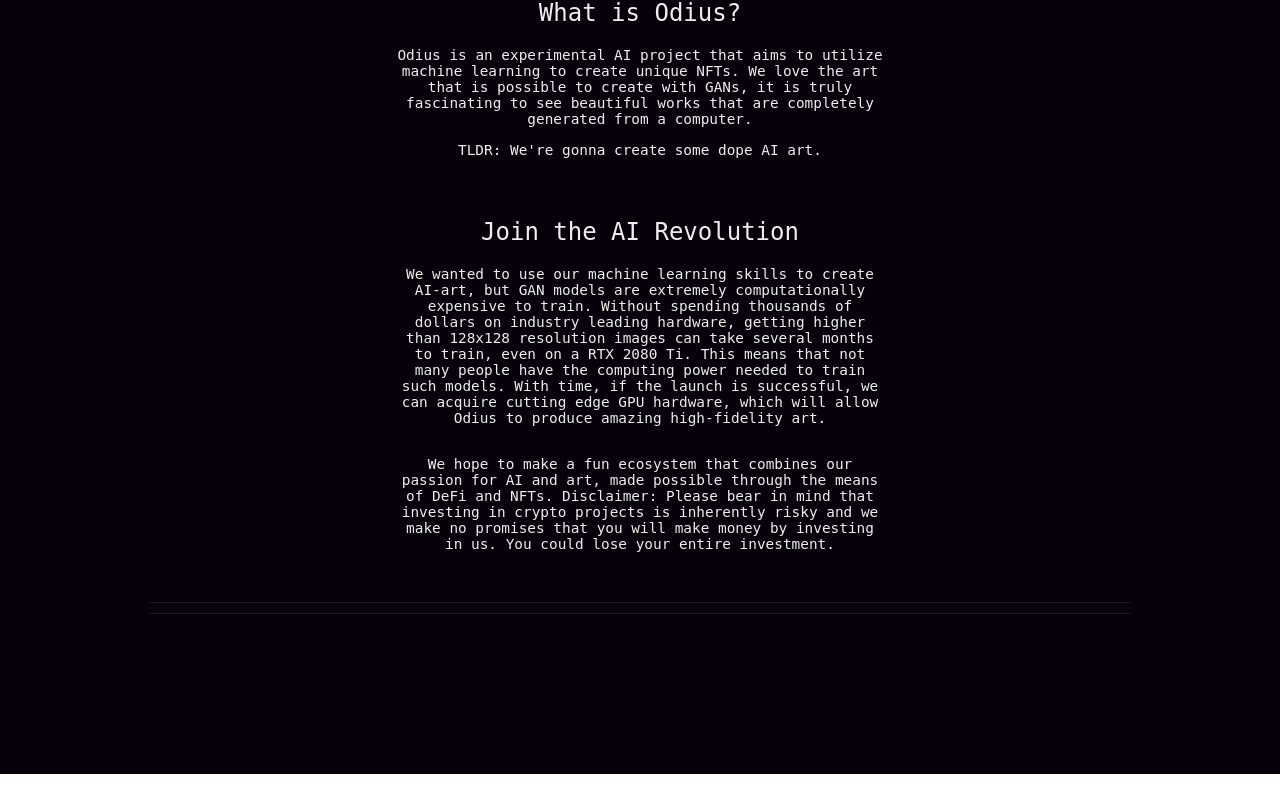
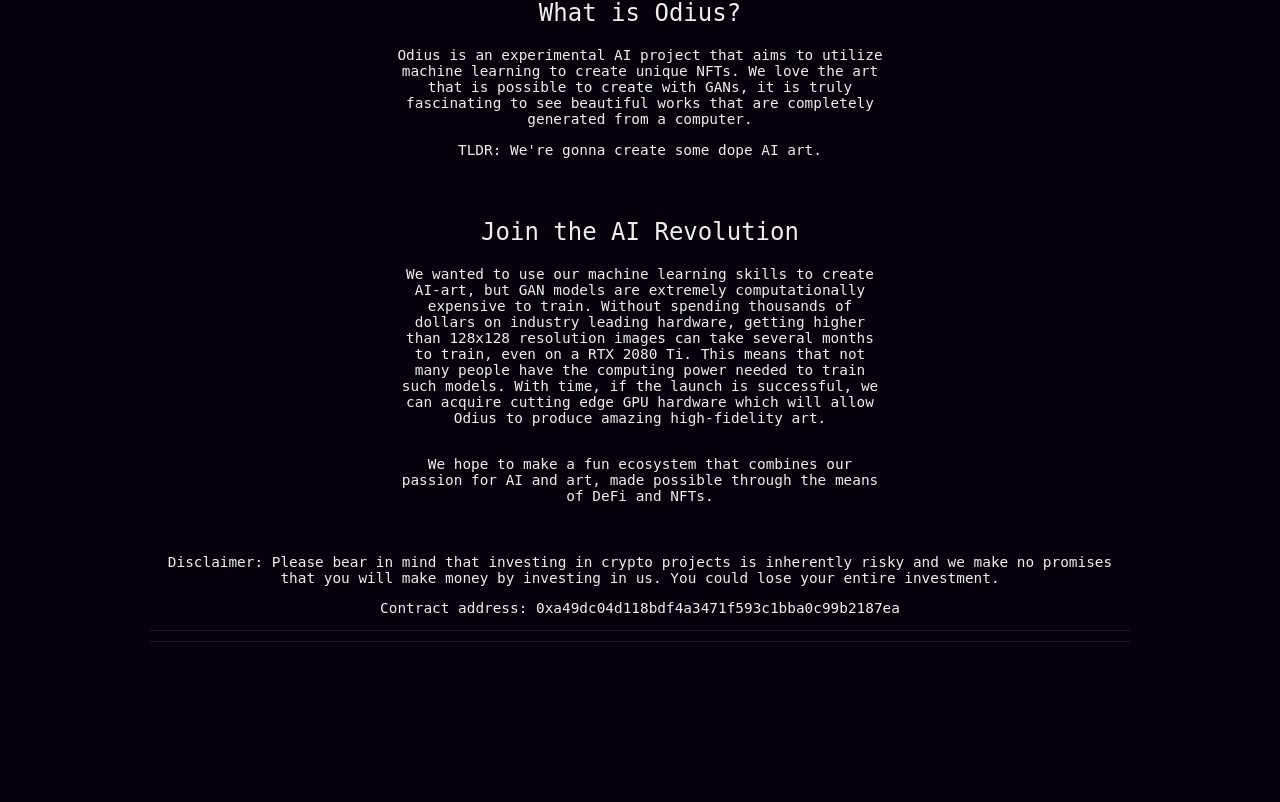
Before and after one commit to odius-ai/odius.ai, a React (Create React App) app: page / in a window 1280 px wide. Shown: the part 967-1769 px from the top of the page. Before the commit the page ends 1741 px from the top, so only its background shows below. Built offline with nearby package versions, Linux system fonts and the light colour scheme.

Commit message:
added uni links

```diff
--- a/src/How/How.js
+++ b/src/How/How.js
@@ -10,11 +10,13 @@
             <p>TLDR: We're gonna create some dope AI art.</p>
             <h2 style={{marginTop: "60px"}}>Join the AI Revolution</h2>
             <p className="main_desc" style={{marginBottom: "30px"}} >
-            We wanted to use our machine learning skills to create AI-art, but GAN models are extremely computationally expensive to train. Without spending thousands of dollars on industry leading hardware, getting higher than 128x128 resolution images can take several months to train, even on a RTX 2080 Ti. This means that not many people have the computing power needed to train such models. With time, if the launch is successful, we can acquire cutting edge GPU hardware, which will allow Odius to produce amazing high-fidelity art.
+            We wanted to use our machine learning skills to create AI-art, but GAN models are extremely computationally expensive to train. Without spending thousands of dollars on industry leading hardware, getting higher than 128x128 resolution images can take several months to train, even on a RTX 2080 Ti. This means that not many people have the computing power needed to train such models. With time, if the launch is successful, we can acquire cutting edge GPU hardware which will allow Odius to produce amazing high-fidelity art.
             </p>
             <p className="main_desc" style={{marginBottom: "50px"}} >
-            We hope to make a fun ecosystem that combines our passion for AI and art, made possible through the means of DeFi and NFTs. Disclaimer: Please bear in mind that investing in crypto projects is inherently risky and we make no promises that you will make money by investing in us. You could lose your entire investment.
+            We hope to make a fun ecosystem that combines our passion for AI and art, made possible through the means of DeFi and NFTs.
             </p>
+            <p>Disclaimer: Please bear in mind that investing in crypto projects is inherently risky and we make no promises that you will make money by investing in us. You could lose your entire investment. </p>
+            <p> Contract address: 0xa49dc04d118bdf4a3471f593c1bba0c99b2187ea </p>
         </div>
     )
 }
--- a/src/Main/Main.js
+++ b/src/Main/Main.js
@@ -13,7 +13,7 @@
                 <div>
                     <p className="main_desc">Take part in making art history. </p>
                 </div>
-                <a href="https://info.uniswap.org/home">
+                <a href="https://app.uniswap.org/#/swap?inputCurrency=0xa49dc04d118bdf4a3471f593c1bba0c99b2187ea">
                     <button class="button">Buy on Uniswap </button>
                 </a>
         </div>
```
Also changed, not shown: 21 other files (tests, documents, lock files or other folders).
